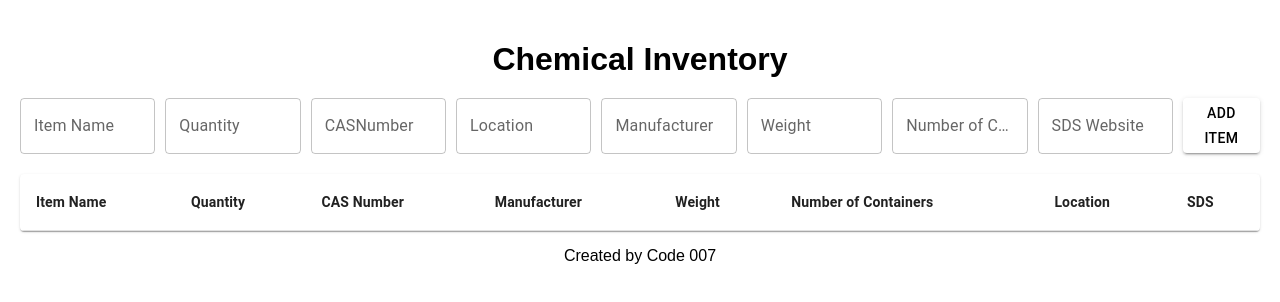
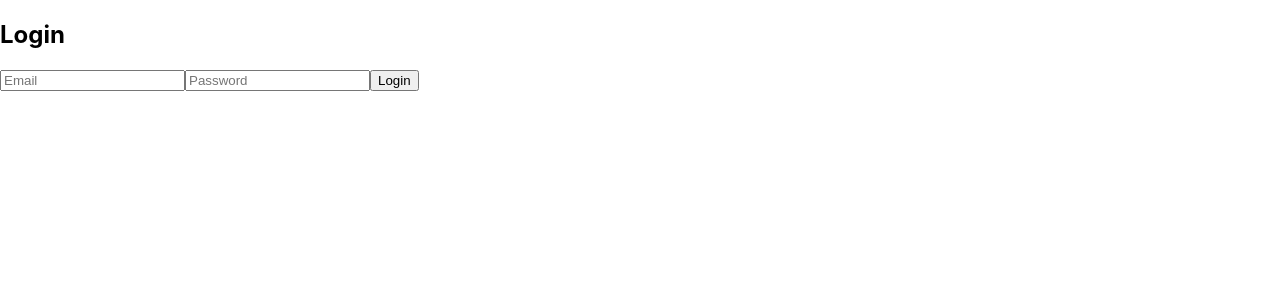
Before and after one commit to squeezem4/ChemicalLabInventory, a React (Create React App) app in the folder chemicalinventory/: page / in a window 1280 px wide. Shown: the top 302 px of the page. Built offline with nearby package versions, Linux system fonts and the light colour scheme.

Commit message:
added authorization and login component

```diff
--- a/chemicalinventory/package.json
+++ b/chemicalinventory/package.json
@@ -13,6 +13,7 @@
     "firestore": "^1.1.6",
     "react": "^18.3.1",
     "react-dom": "^18.3.1",
+    "react-router-dom": "^6.27.0",
     "react-scripts": "5.0.1",
     "web-vitals": "^2.1.4"
   },
--- a/chemicalinventory/src/App.js
+++ b/chemicalinventory/src/App.js
@@ -1,143 +1,36 @@
 import React, { useState } from "react";
-import {
-  TextField,
-  Button,
-  Table,
-  TableBody,
-  TableCell,
-  TableContainer,
-  TableHead,
-  TableRow,
-  Paper
-} from "@mui/material";
-import './App.css';
+import { BrowserRouter as Router, Routes, Route, Navigate } from "react-router-dom";
+import Login from "./components/login";
+import ChemicalInventory from "./components/chemicalinventory";
 
 const App = () => {
-  const [inventory, setInventory] = useState([]);
-  const [newItem, setNewItem] = useState({ name: "", quantity: "", location: "" , casnumber: "", manufacturer: "", weight: "", numcontainer: "", sds: ""});
+  const [isLoggedIn, setIsLoggedIn] = useState(false);
 
-  const handleInputChange = (e) => {
-    const { name, value } = e.target;
-    setNewItem({ ...newItem, [name]: value });
-  };
-
-  const addItem = () => {
-    if (newItem.name && newItem.quantity && newItem.location) {
-      setInventory([...inventory, newItem]);
-      setNewItem({ name: "", quantity: "", location: "" , casnumber: "", manufacturer: "", weight: "", numcontainer: "", sds: ""});
-    }
-  };
-
-  const deleteItem = (id) => {
-    const updatedInventory = inventory.filter((item) => item.id !== id);
-    setInventory(updatedInventory);
+  const handleLoginSuccess = () => {
+    setIsLoggedIn(true);
   };
 
   return (
-    <div className="container">
-      <h1 className="header">Chemical Inventory</h1>
+    <Router>
+      <Routes>
+        {/* Login Route */}
+        <Route
+          path="/"
+          element={<Login onLoginSuccess={handleLoginSuccess} />}
+        />
 
-      <div className="form-container">
-        <TextField
-          label="Item Name"
-          name="name"
-          value={newItem.name}
-          onChange={handleInputChange}
-          className="input"
+        {/* Chemical Inventory Route - Redirect if not logged in */}
+        <Route
+          path="/chemicalinventory"
+          element={
+            isLoggedIn ? <ChemicalInventory /> : <Navigate to="/" />
+          }
         />
-        <TextField
-          label="Quantity"
-          name="quantity"
-          value={newItem.quantity}
-          onChange={handleInputChange}
-          className="input"
-        />
-        <TextField
-          label="CASNumber"
-          name="casnumber"
-          value={newItem.casnumber}
-          onChange={handleInputChange}
-          className="input"
-        />
-        <TextField
-          label="Location"
-          name="location"
-          value={newItem.location}
-          onChange={handleInputChange}
-          className="input"
-        />
-        <TextField
-          label="Manufacturer"
-          name="manufacturer"
-          value={newItem.manufacturer}
-          onChange={handleInputChange}
-          className="input"
-        />
-        <TextField
-          label="Weight"
-          name="weight"
-          value={newItem.weight}
-          onChange={handleInputChange}
-          className="input"
-        />
-        <TextField
-          label="Number of Containers"
-          name="numcontainer"
-          value={newItem.numcontainer}
-          onChange={handleInputChange}
-          className="input"
-        />
-        <TextField
-          label="SDS Website"
-          name="sds"
-          value={newItem.sds}
-          onChange={handleInputChange}
-          className="input"
-        />
-        <Button
-          variant="contained"
-          color="black"
-          onClick={addItem}
-          className="button"
-        >
-          Add Item
-        </Button>
 
-      </div>
-
-      <TableContainer component={Paper} className="table-container">
-        <Table>
-          <TableHead>
-            <TableRow>
-              <TableCell><strong>Item Name</strong></TableCell>
-              <TableCell><strong>Quantity</strong></TableCell>
-              <TableCell><strong>CAS Number</strong></TableCell>
-              <TableCell><strong>Manufacturer</strong></TableCell>
-              <TableCell><strong>Weight</strong></TableCell>
-              <TableCell><strong>Number of Containers</strong></TableCell>
-              <TableCell><strong>Location</strong></TableCell>
-              <TableCell><strong>SDS</strong></TableCell>
-            </TableRow>
-          </TableHead>
-          <TableBody>
-            {inventory.map((item, index) => (
-              <TableRow key={index}>
-                <TableCell>{item.name}</TableCell>
-                <TableCell>{item.quantity}</TableCell>
-                <TableCell>{item.casnumber}</TableCell>
-                <TableCell>{item.manufacturer}</TableCell>
-                <TableCell>{item.weight}</TableCell>
-                <TableCell>{item.numcontainer}</TableCell>
-                <TableCell>{item.location}</TableCell>
-                <TableCell>{item.sds}</TableCell>
-                <button type="button" onClick={()=> deleteItem(item.id)}>Delete</button>
-              </TableRow>
-            ))}
-          </TableBody>
-        </Table>
-      </TableContainer>
-      <p><center>Created by Code 007</center></p>
-    </div>
+        {/* Catch-all route to redirect to login */}
+        <Route path="*" element={<Navigate to="/" />} />
+      </Routes>
+    </Router>
   );
 };
 
--- /dev/null
+++ b/chemicalinventory/src/components/chemicalinventory.js
@@ -0,0 +1,91 @@
+import React, { useState } from "react";
+import {
+  TextField,
+  Button,
+  Table,
+  TableBody,
+  TableCell,
+  TableContainer,
+  TableHead,
+  TableRow,
+  Paper
+} from "@mui/material";
+import "../App.css";
+
+const ChemicalInventory = () => {
+  const [inventory, setInventory] = useState([]);
+  const [newItem, setNewItem] = useState({
+    name: "", quantity: "", location: "", casnumber: "",
+    manufacturer: "", weight: "", numcontainer: "", sds: ""
+  });
+
+  const handleInputChange = (e) => {
+    const { name, value } = e.target;
+    setNewItem({ ...newItem, [name]: value });
+  };
+
+  const addItem = () => {
+    if (newItem.name && newItem.quantity && newItem.location) {
+      setInventory([...inventory, newItem]);
+      setNewItem({
+        name: "", quantity: "", location: "", casnumber: "",
+        manufacturer: "", weight: "", numcontainer: "", sds: ""
+      });
+    }
+  };
+
+  const deleteItem = (index) => {
+    const updatedInventory = inventory.filter((_, i) => i !== index);
+    setInventory(updatedInventory);
+  };
+
+  return (
+    <div className="container">
+      <h1 className="header">Chemical Inventory</h1>
+
+      <div className="form-container">
+        {Object.keys(newItem).map((key) => (
+          <TextField
+            key={key}
+            label={key.charAt(0).toUpperCase() + key.slice(1)}
+            name={key}
+            value={newItem[key]}
+            onChange={handleInputChange}
+            className="input"
+          />
+        ))}
+        <Button variant="contained" onClick={addItem} className="button">
+          Add Item
+        </Button>
+      </div>
+
+      <TableContainer component={Paper} className="table-container">
+        <Table>
+          <TableHead>
+            <TableRow>
+              {Object.keys(newItem).map((key) => (
+                <TableCell key={key}><strong>{key}</strong></TableCell>
+              ))}
+              <TableCell><strong>Actions</strong></TableCell>
+            </TableRow>
+          </TableHead>
+          <TableBody>
+            {inventory.map((item, index) => (
+              <TableRow key={index}>
+                {Object.values(item).map((value, i) => (
+                  <TableCell key={i}>{value}</TableCell>
+                ))}
+                <TableCell>
+                  <button onClick={() => deleteItem(index)}>Delete</button>
+                </TableCell>
+              </TableRow>
+            ))}
+          </TableBody>
+        </Table>
+      </TableContainer>
+      <p><center>Created by Code 007</center></p>
+    </div>
+  );
+};
+
+export default ChemicalInventory;
--- /dev/null
+++ b/chemicalinventory/src/components/login.js
@@ -0,0 +1,66 @@
+// src/components/Login.js
+import React, { useState } from "react";
+import { signInWithEmailAndPassword, sendEmailVerification } from "firebase/auth";
+import { auth } from "../firebaseConfig";
+import { useNavigate } from "react-router-dom";
+
+const Login = ({ onLoginSuccess }) => {
+  const [email, setEmail] = useState('');
+  const [password, setPassword] = useState('');
+  const [message, setMessage] = useState('');
+  const navigate = useNavigate();
+
+  const handleLogin = async () => {
+    try {
+      const userCredential = await signInWithEmailAndPassword(auth, email, password);
+      const user = userCredential.user;
+
+      if (user  && !user.emailVerified) {
+        await sendEmailVerification(user);
+        setMessage('Login failed: Email not verified');
+        return;
+      }
+
+      // Trigger login success callback
+      onLoginSuccess();
+
+      // Redirect to the inventory page
+      navigate('./chemicalinventory');
+    } catch (error) {
+      const errorCode = error.code;
+      const errorMessage = error.message;
+
+      if (errorCode === 'auth/user-not-found' || errorCode === 'auth/wrong-password') {
+        setMessage('Incorrect username or password');
+      } else {
+        setMessage(`Login failed: ${errorMessage}`);
+      }
+
+      console.error('Login failed:', errorCode, errorMessage);
+    }
+  };
+
+  return (
+    <div className="center-wrapper">
+      <div className="login-container">
+        <h2>Login</h2>
+        <input
+          type="email"
+          placeholder="Email"
+          value={email}
+          onChange={(e) => setEmail(e.target.value)}
+        />
+        <input
+          type="password"
+          placeholder="Password"
+          value={password}
+          onChange={(e) => setPassword(e.target.value)}
+        />
+        <button onClick={handleLogin}>Login</button>
+        {message && <p>{message}</p>}
+      </div>
+    </div>
+  );
+};
+
+export default Login;
--- a/chemicalinventory/src/firebaseConfig.js
+++ b/chemicalinventory/src/firebaseConfig.js
@@ -17,5 +17,5 @@ const firebaseConfig = {
 
 // Initialize Firebase
 const app = initializeApp(firebaseConfig);
-const db = getFirestore(app);
-const auth = getAuth(app);
+export const db = getFirestore(app);
+export const auth = getAuth(app);
```
Also changed, not shown: 1 other file (tests, documents, lock files or other folders).
